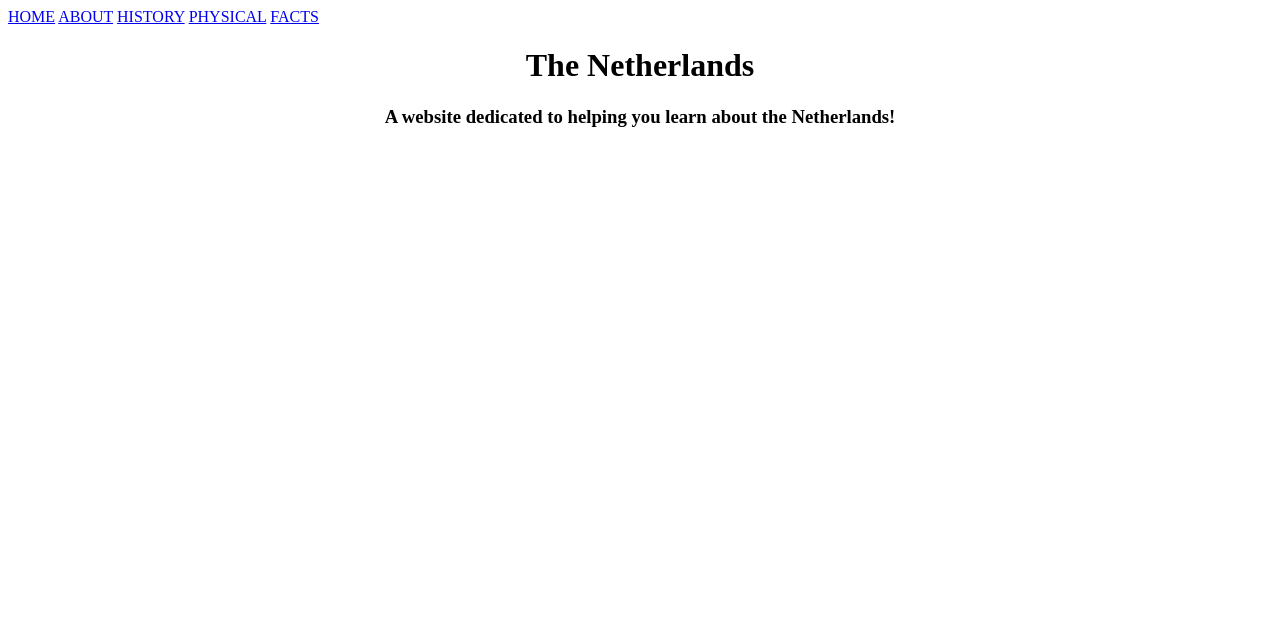
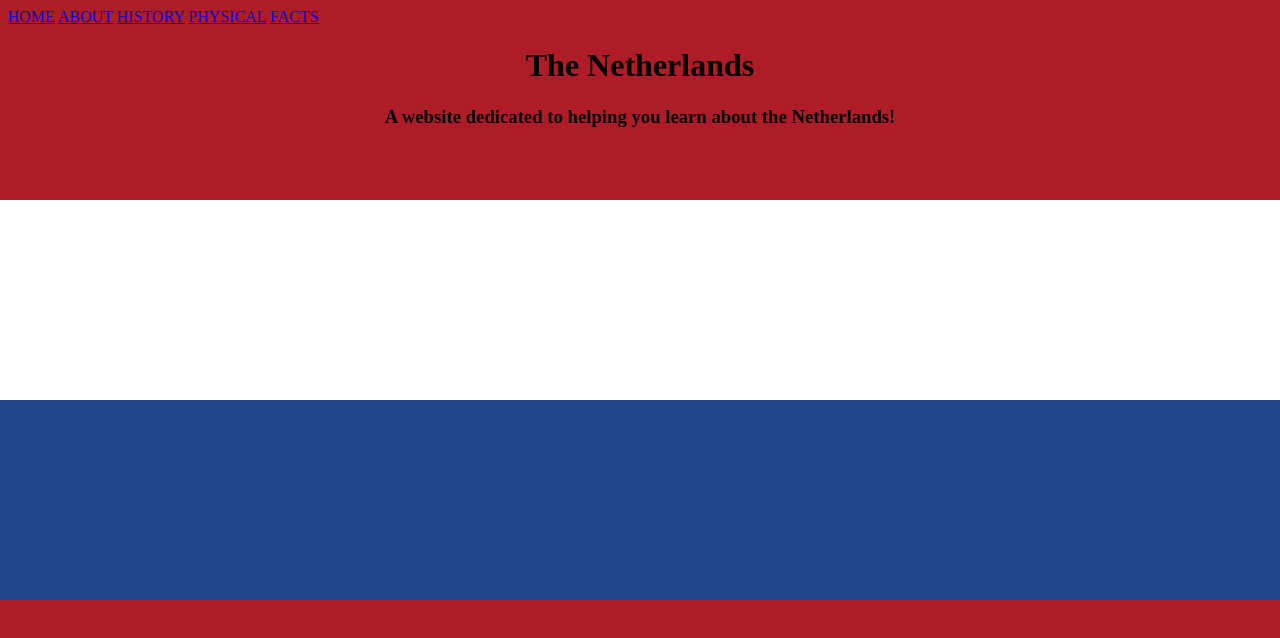
Before and after one commit to DLWAwesome/The-Netherlands, a plain HTML site: page index.html in a window 1280 px wide. Drawn offline with Linux system fonts and the light colour scheme.

Commit message:
Update style.css

```diff
--- a/style.css
+++ b/style.css
@@ -1,3 +1,6 @@
+body {
+  background: url(Flag_of_the_Netherlands.svg)
+}
 h1 {
   text-align: center;
 }
```
